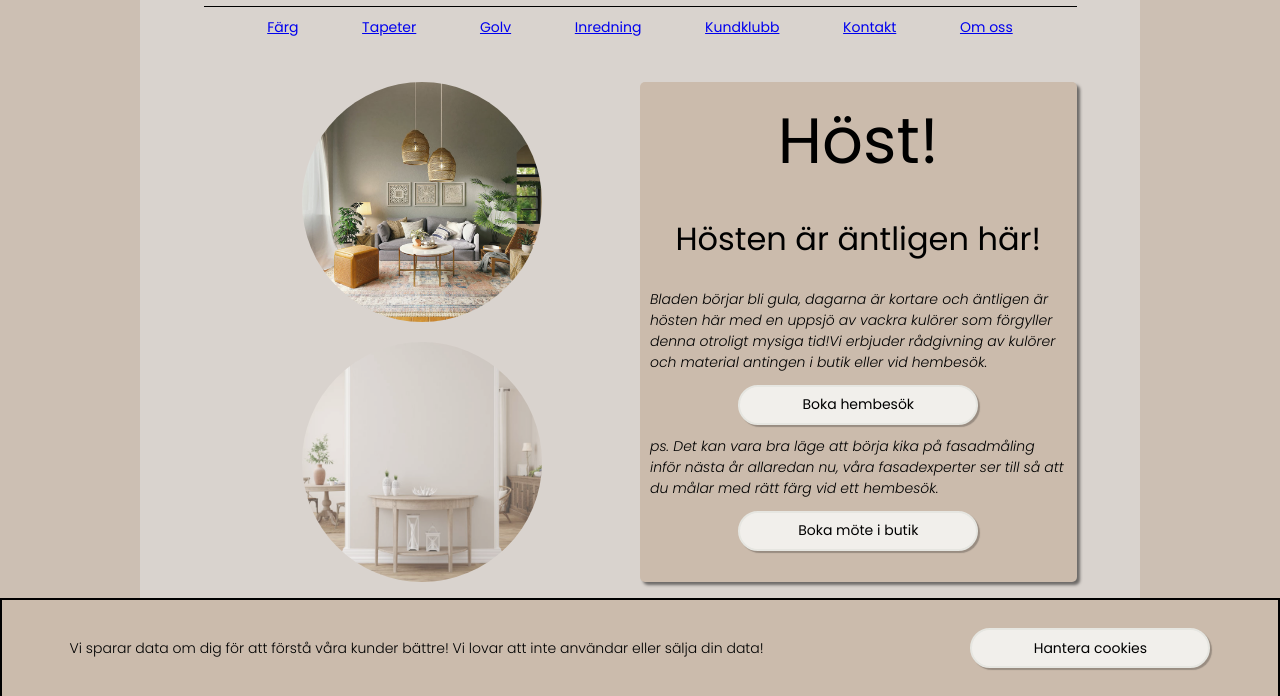
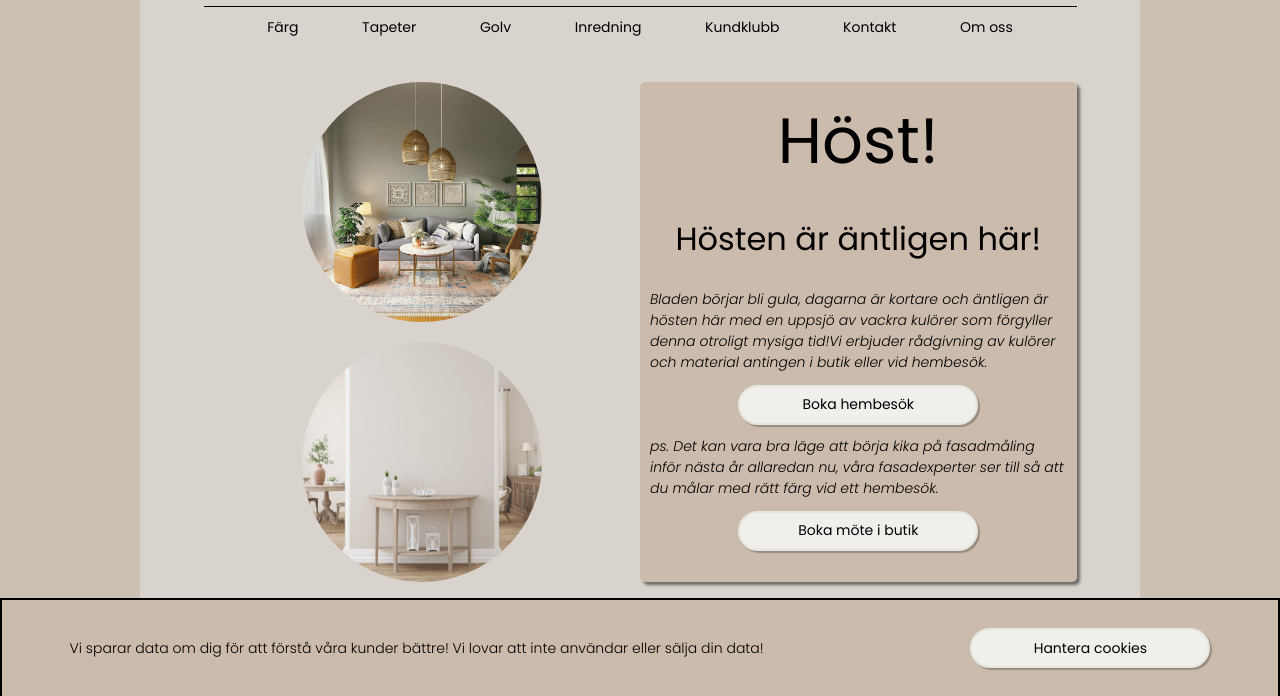
Before and after one commit to Medieinstitutet/fed21d-grafiska-verktyg-dubbel-nougat, a plain HTML site: page index.html in a window 1280 px wide. Shown: the part 102-798 px from the top of the page. Drawn offline with nearby package versions, Linux system fonts and the light colour scheme.

Commit message:
ändrat färg länkar i navbar

```diff
--- a/main.js
+++ b/main.js
@@ -11,7 +11,7 @@ function animationImage() {
   setTimeout(() => {
     image2.style.display = "block";
     image2.className = "imgFrontPage";
-  }, 2000);
+  }, 1000);
 }
 
 //cookiesbanner försvinner vid knapptryck
--- a/scss/_base.scss
+++ b/scss/_base.scss
@@ -200,10 +200,12 @@ nav {
     flex-direction: row;
     justify-content: space-evenly;
     li {
-      font-family: $font;
-      font-size: $font14;
-      cursor: pointer;
       a {
+        text-decoration: none;
+        color: $colorBlack;
+        font-family: $font;
+        font-size: $font14;
+        cursor: pointer;
         &:hover {
           border-bottom: 2px solid $colorBlack;
         }
```
Also changed, not shown: scss/style.css, 1 other file.
